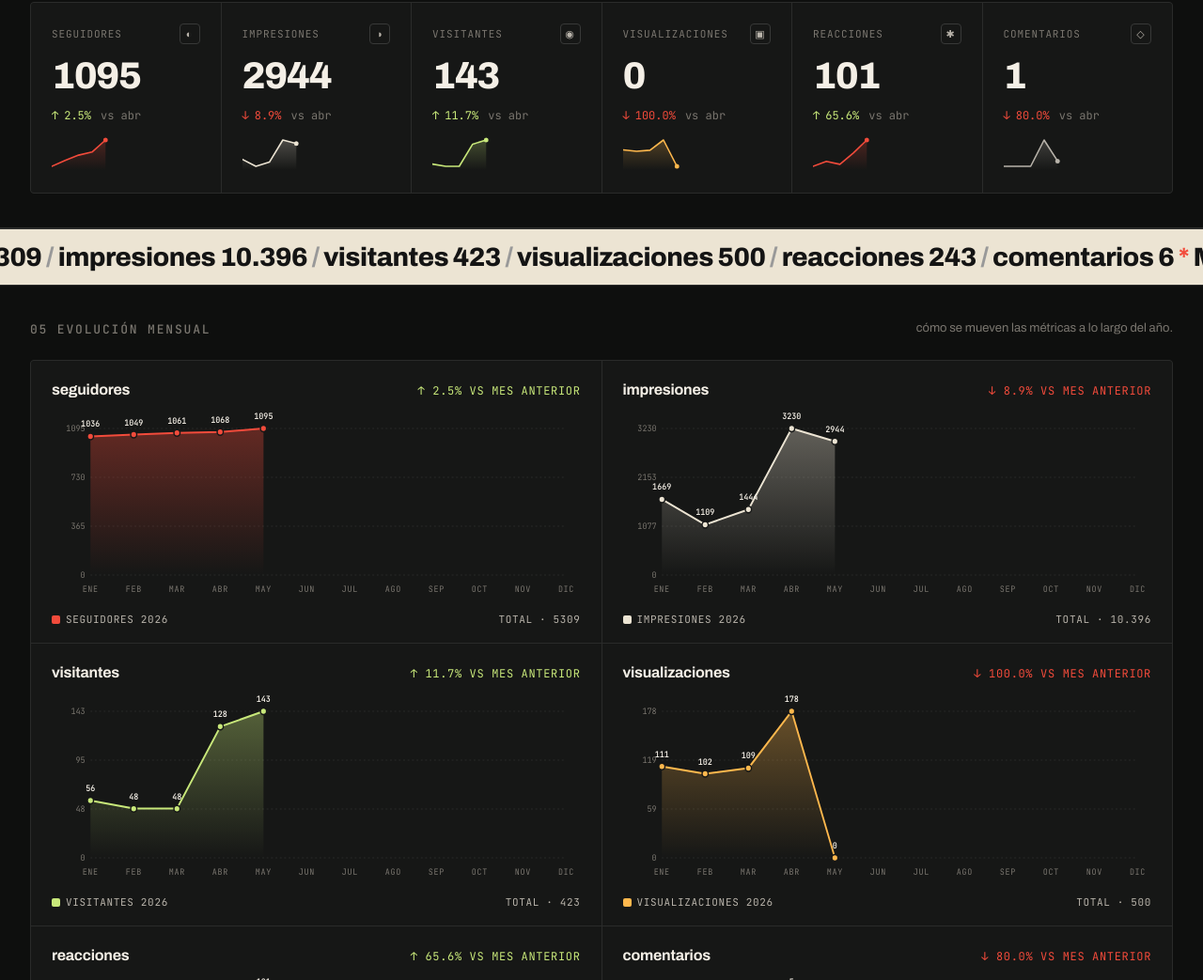
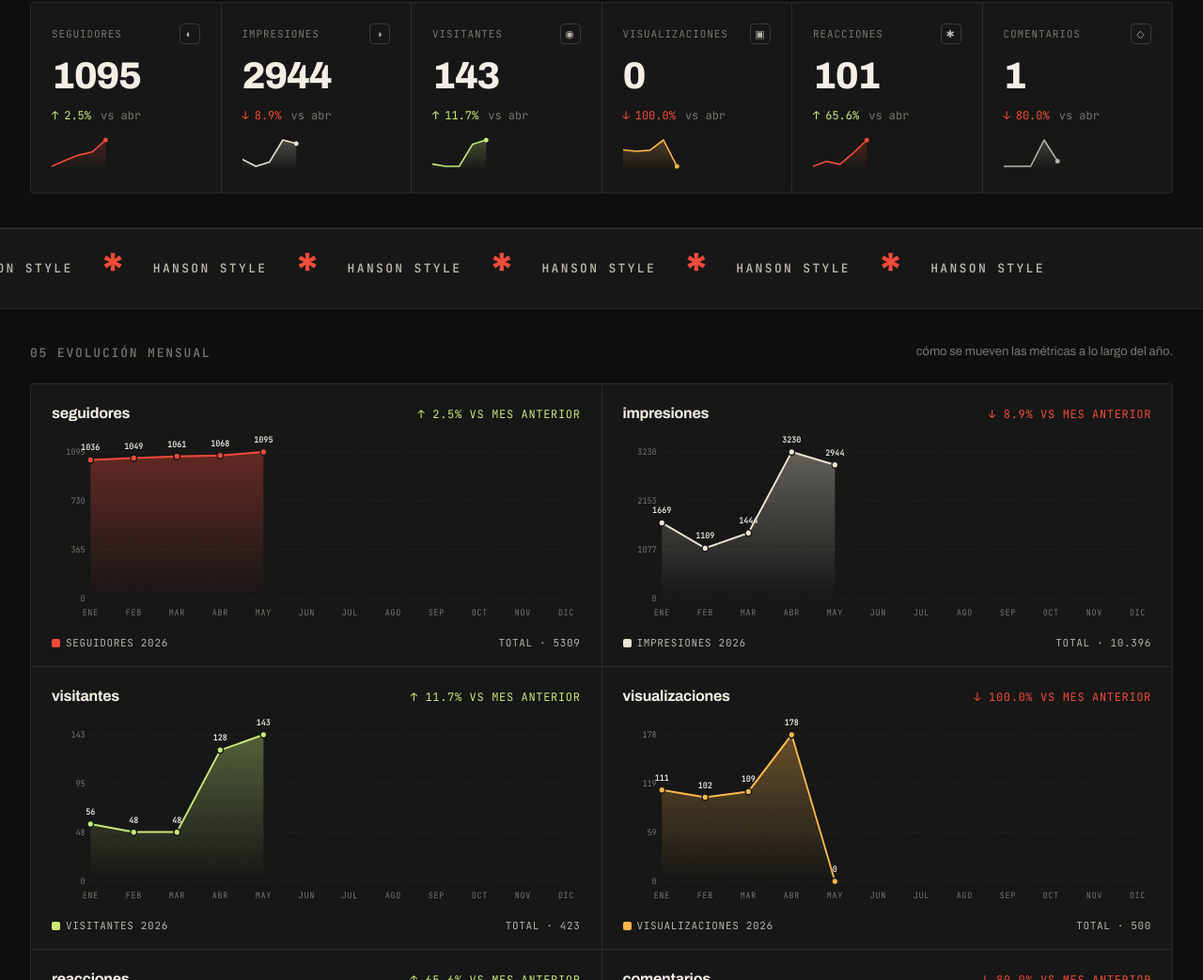
Before and after one commit to adriart89-debug/welysis-dashboard, a website: page index.html in a window 1280 px wide. Shown: the part 1518-2561 px from the top of the page at 94% size. Drawn offline with Linux system fonts and the light colour scheme.

Commit message:
Update index.html

```diff
--- a/index.html
+++ b/index.html
@@ -297,13 +297,12 @@
   /* ─── MARQUEE ─── */
   .marquee {
     overflow: hidden; border-top: 1px solid var(--line); border-bottom: 1px solid var(--line);
-    background: var(--cream); color: #141414;
-    padding: 14px 0; font-size: 28px; font-weight: 800;
-    letter-spacing: -0.02em; white-space: nowrap;
+    background: var(--bg-2); color: var(--accent);
+    padding: 16px 0; white-space: nowrap;
   }
-  .marquee-track { display: inline-flex; gap: 48px; animation: scroll 36s linear infinite; padding-left: 48px; }
-  .marquee .ast { color: var(--accent); }
-  .marquee .sep { color: #999; }
+  .marquee-track { display: inline-flex; align-items: center; gap: 32px; animation: scroll 24s linear infinite; padding-left: 32px; }
+  .marquee .ast { color: var(--accent); font-size: 52px; font-weight: 900; line-height: 1; display: inline-block; transform: translateY(2px); }
+  .marquee .hs { font-size: 13px; font-weight: 700; letter-spacing: 0.18em; text-transform: uppercase; color: var(--ink-dim); font-family: 'JetBrains Mono', monospace; }
   @keyframes scroll { from { transform: translateX(0); } to { transform: translateX(-50%); } }
 
   /* ─── FOOTER ─── */
@@ -663,12 +662,9 @@ function projectRow(p) {
     </tr>`;
 }
 
-function marqueeContent(metrics) {
-  const totals = Object.entries(metrics).map(([k,m]) => {
-    const sum = m.values.reduce((a,b) => a+(b||0), 0);
-    return `${PRETTY[k]||k} ${fmt(sum)}`;
-  }).join(' <span class="sep">/</span> ');
-  return `<span>${totals} <span class="ast">*</span> ${DATA.meta.month_label} <span class="sep">/</span> </span>`;
+function marqueeContent() {
+  const unit = `<span class="ast">*</span><span class="hs">hanson style</span><span class="ast">*</span><span class="hs">hanson style</span>`;
+  return unit + unit + unit;
 }
 
 /* ══════════════════════════════════════════════
@@ -854,7 +850,7 @@ function render() {
     <!-- MARQUEE -->
     <div class="marquee">
       <div class="marquee-track">
-        ${marqueeContent(metrics)}${marqueeContent(metrics)}
+        ${marqueeContent()}
       </div>
     </div>
 
```
